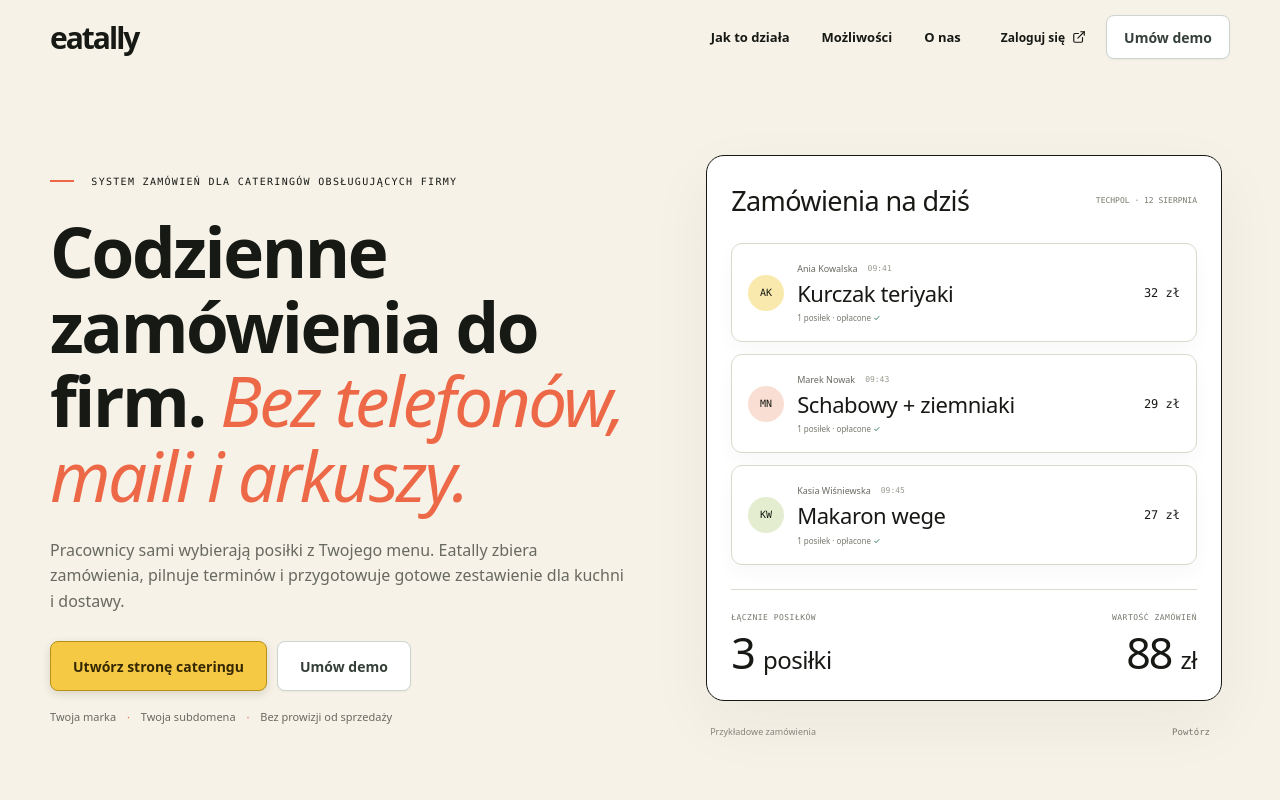
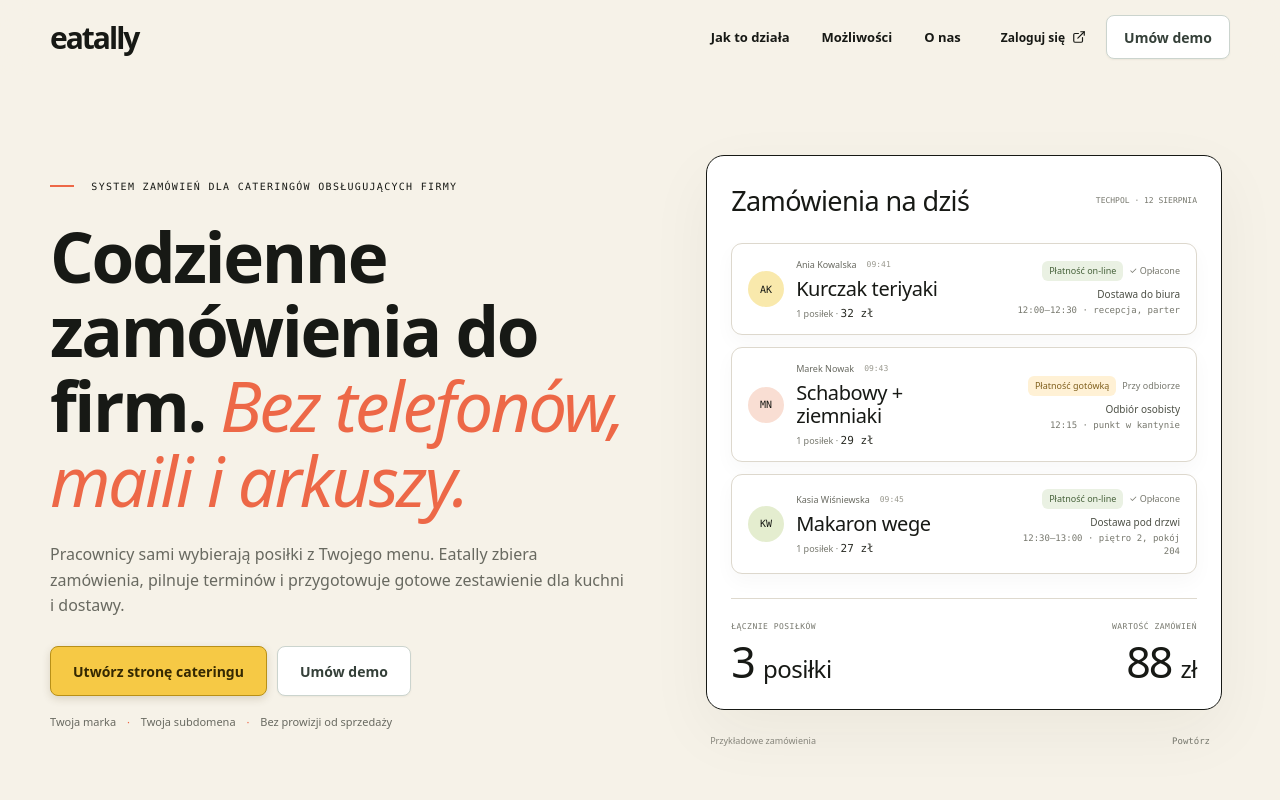
Before and after one commit to aambrozkiewicz/eatally-landing, a website built with Vite: page index.html in a window 1280 px wide. Shown: the top 800 px of the page. Built offline with nearby package versions, Linux system fonts and the light colour scheme.

Commit message:
wiecej szczegolow

```diff
--- a/index.html
+++ b/index.html
@@ -105,30 +105,51 @@
               <div class="stacked-orders">
                 <article class="stacked-order">
                   <span class="order-avatar">AK</span>
-                  <div>
+                  <div class="order-main">
                     <small>Ania Kowalska <span>09:41</span></small
                     ><strong>Kurczak teriyaki</strong>
-                    <p>1 posiłek · opłacone <span>✓</span></p>
+                    <p class="order-quantity">1 posiłek · <b>32 zł</b></p>
                   </div>
-                  <b>32 zł</b>
+                  <div class="order-meta">
+                    <div class="order-tags">
+                      <span class="order-tag order-tag--online">Płatność on-line</span>
+                      <span class="order-payment-status">✓ Opłacone</span>
+                    </div>
+                    <p class="order-delivery"><span>Dostawa do biura</span></p>
+                    <p class="order-delivery-detail">12:00–12:30 · recepcja, parter</p>
+                  </div>
                 </article>
                 <article class="stacked-order">
                   <span class="order-avatar">MN</span>
-                  <div>
+                  <div class="order-main">
                     <small>Marek Nowak <span>09:43</span></small
                     ><strong>Schabowy + ziemniaki</strong>
-                    <p>1 posiłek · opłacone <span>✓</span></p>
+                    <p class="order-quantity">1 posiłek · <b>29 zł</b></p>
                   </div>
-                  <b>29 zł</b>
+                  <div class="order-meta">
+                    <div class="order-tags">
+                      <span class="order-tag order-tag--cash">Płatność gotówką</span>
+                      <span class="order-payment-status">Przy odbiorze</span>
+                    </div>
+                    <p class="order-delivery"><span>Odbiór osobisty</span></p>
+                    <p class="order-delivery-detail">12:15 · punkt w kantynie</p>
+                  </div>
                 </article>
                 <article class="stacked-order">
                   <span class="order-avatar">KW</span>
-                  <div>
+                  <div class="order-main">
                     <small>Kasia Wiśniewska <span>09:45</span></small
                     ><strong>Makaron wege</strong>
-                    <p>1 posiłek · opłacone <span>✓</span></p>
+                    <p class="order-quantity">1 posiłek · <b>27 zł</b></p>
                   </div>
-                  <b>27 zł</b>
+                  <div class="order-meta">
+                    <div class="order-tags">
+                      <span class="order-tag order-tag--online">Płatność on-line</span>
+                      <span class="order-payment-status">✓ Opłacone</span>
+                    </div>
+                    <p class="order-delivery"><span>Dostawa pod drzwi</span></p>
+                    <p class="order-delivery-detail">12:30–13:00 · piętro 2, pokój 204</p>
+                  </div>
                 </article>
               </div>
               <div class="assembly-summary">
--- a/src/hero-orders.scss
+++ b/src/hero-orders.scss
@@ -5,15 +5,24 @@
 .assembly-heading>span {font:500 27px var(--ea-font-display);letter-spacing:-.6px;}
 .assembly-heading small {font:500 8px var(--ea-font-data);color:#77786e;white-space:nowrap;}
 .stacked-orders {display:grid;gap:12px;}
-.stacked-order {display:flex;align-items:center;gap:13px;padding:18px 16px;border:1px solid #ddd8cd;border-radius:var(--ea-radius-md);background:#fff;box-shadow:0 8px 20px #29251508;opacity:0;transform:translateY(-28px) scale(.97);transition:opacity .5s,transform .7s cubic-bezier(.2,.8,.2,1),box-shadow .7s;}
+.stacked-order {display:grid;grid-template-columns:36px minmax(0,1fr) minmax(150px,.9fr);align-items:center;gap:12px;padding:14px 16px;border:1px solid #ddd8cd;border-radius:var(--ea-radius-md);background:#fff;box-shadow:0 8px 20px #29251508;opacity:0;transform:translateY(-28px) scale(.97);transition:opacity .5s,transform .7s cubic-bezier(.2,.8,.2,1),box-shadow .7s;}
 .order-avatar {display:grid;place-items:center;width:36px;height:36px;flex-shrink:0;border-radius:50%;background:#f9e9ac;font:500 10px var(--ea-font-data);}
 .stacked-order:nth-child(2) .order-avatar {background:#f9ded3;}.stacked-order:nth-child(3) .order-avatar {background:#e4edcf;}
-.stacked-order>div {flex:1;min-width:0;}
+.stacked-order>div {min-width:0;}
+.order-meta {text-align:right;}
 .stacked-order small {display:flex;align-items:center;gap:10px;font-size:9px;color:#686960;}
 .stacked-order small span {font:400 8px var(--ea-font-data);color:#99988e;}
-.stacked-order strong {display:block;margin-top:6px;font:500 22px/1.1 var(--ea-font-display);letter-spacing:-.4px;}
-.stacked-order p {margin:7px 0 0;font-size:8px;color:#77786e;}.stacked-order p span {color:var(--ea-positive);}
-.stacked-order>b {font:500 12px var(--ea-font-data);white-space:nowrap;}
+.stacked-order strong {display:block;margin-top:6px;font:500 20px/1.15 var(--ea-font-display);letter-spacing:-.4px;}
+.order-tags {display:flex;align-items:center;justify-content:flex-end;flex-wrap:wrap;gap:3px 6px;margin-top:0;}
+.order-tag {display:inline-flex;align-items:center;padding:4px 7px;border-radius:6px;font:500 9px/1.3 var(--ea-font-body);}
+.order-tag--online {background:#eaf1e3;color:#46613a;}
+.order-tag--cash {background:#fff1d5;color:#80601e;}
+.order-payment-status {font:400 9px/1.3 var(--ea-font-body);color:#77786e;}
+.stacked-order .order-delivery {margin:6px 0 0;font-size:10px;line-height:1.5;color:#77786e;}
+.order-delivery span {font-weight:500;color:#4d5046;}
+.stacked-order .order-delivery-detail {margin:2px 0 0;font:400 9px/1.5 var(--ea-font-data);color:#77786e;}
+.stacked-order .order-quantity {margin:7px 0 0;font-size:9px;color:#77786e;}
+.order-quantity b {font:500 11px var(--ea-font-data);color:#292b24;white-space:nowrap;}
 .stacked-order.is-visible {opacity:1;transform:translateY(0) scale(1);}
 .assembly-summary {display:flex;justify-content:space-between;gap:20px;margin-top:24px;padding-top:23px;border-top:1px solid #ded9ce;opacity:0;transform:translateY(12px);transition:opacity .6s,transform .6s;}
 .assembly-summary>div {display:grid;gap:9px;}.assembly-summary>div:last-child {text-align:right;}
@@ -25,5 +34,7 @@
 .assembly-footer {display:flex;align-items:center;justify-content:space-between;margin-top:18px;padding-inline:4px;color:#88877d;font-size:9px;}
 .scene-toggle {border:0;background:none;color:#77786e;padding:8px;cursor:pointer;font:400 9px var(--ea-font-data);}.scene-toggle:focus-visible {outline:3px solid var(--ea-focus);outline-offset:3px;}.scene-toggle[hidden] {display:none;}
 .order-scene.is-paused *, .order-scene.is-paused *:before {transition:none;}
-@media(max-width:650px) {.order-scene {padding:0;}.order-assembly {padding:22px 14px;}.assembly-heading {flex-direction:column;align-items:flex-start;gap:6px;margin-bottom:20px;}.assembly-heading>span {font-size:25px;}.stacked-order {padding:16px 12px;gap:10px;}.order-avatar {width:30px;height:30px;font-size:9px;}.stacked-order strong {font-size:20px;}.stacked-order small {font-size:8px;gap:7px;}.stacked-order>b {font-size:10px;}.assembly-summary small {font-size:7px;}.assembly-summary strong {font-size:38px;}.assembly-summary strong span {font-size:21px;}}
+@media(max-width:650px) {.order-scene {padding:0;}.order-assembly {padding:22px 14px;}.assembly-heading {flex-direction:column;align-items:flex-start;gap:6px;margin-bottom:20px;}.assembly-heading>span {font-size:25px;}.stacked-order {grid-template-columns:30px minmax(0,1fr) minmax(130px,.9fr);padding:12px 10px;gap:8px;}.order-avatar {width:30px;height:30px;font-size:9px;}.stacked-order strong {font-size:18px;}.stacked-order small {font-size:8px;gap:7px;}.stacked-order>b {font-size:10px;}.assembly-summary small {font-size:7px;}.assembly-summary strong {font-size:38px;}.assembly-summary strong span {font-size:21px;}}
 @media(prefers-reduced-motion:reduce) {.order-scene *, .order-scene *:before {transition:none!important;}}
+
+@media(max-width:380px) {.stacked-order {grid-template-columns:minmax(0,1fr) minmax(125px,.9fr);}.stacked-order .order-avatar {display:none;}}
```
